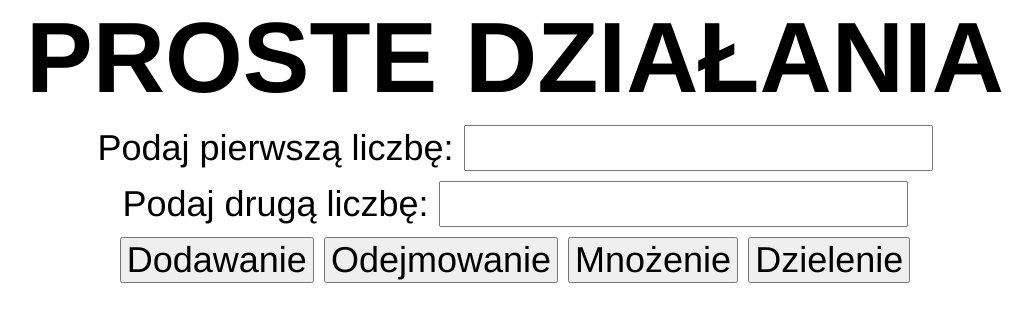
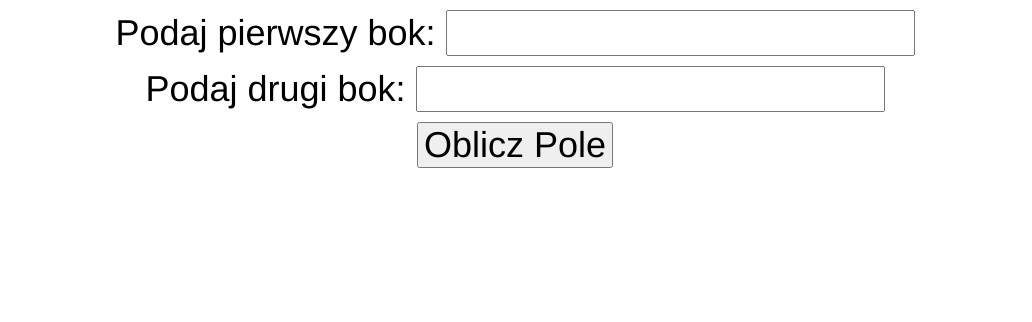
Before and after one commit to Lohonek/HTML, a plain HTML site: page JS/Proste Dzialania/strona1.html in a window 1280 px wide. Shown: the whole page, without its empty margins (125-1157 px from the left). Drawn offline with Linux system fonts and the light colour scheme.

Commit message:
Add files

```diff
--- a/JS/Proste Dzialania/app.js
+++ b/JS/Proste Dzialania/app.js
@@ -1,4 +1,4 @@
-function dodawanie() {
+function obwod() {
   var n1 = parseFloat(document.getElementById("n1").value);
   var n2 = parseFloat(document.getElementById("n2").value);
 
@@ -8,53 +8,7 @@ function dodawanie() {
   ) {
     document.getElementById("wynik").innerHTML = 'Prosze uzupelnic dwie liczby'
   } else {
-    var n3 = (n1 + n2)
-    document.getElementById("wynik").innerHTML = 'Wynik dzialania wynosi: ' + n3;
+    var n3 = (n1 * n2)
+    document.getElementById("wynik").innerHTML = 'Pole wynosi: ' + n3;
   }
 }
-
-function odejmowanie() {
-  var n1 = parseFloat(document.getElementById("n1").value);
-  var n2 = parseFloat(document.getElementById("n2").value);
-  if (
-    document.getElementById("n1").value.length == 0 ||
-    document.getElementById("n2").value.length == 0
-  ) {
-    document.getElementById("wynik").innerHTML = 'Prosze uzupelnic dwie liczby'
-  } else {
-    var n3 = (n1 - n2)
-    document.getElementById("wynik").innerHTML = 'Wynik dzialania wynosi: ' + n3;
-  }
-}
-
-function mnozenie() {
-  var n1 = parseFloat(document.getElementById("n1").value);
-  var n2 = parseFloat(document.getElementById("n2").value);
-  if (
-    document.getElementById("n1").value.length == 0 ||
-    document.getElementById("n2").value.length == 0
-  ) {
-    document.getElementById("wynik").innerHTML = 'Prosze uzupelnic dwie liczby'
-  } else {
-    var n3 = (n1 * n2)
-    document.getElementById("wynik").innerHTML = 'Wynik dzialania wynosi: ' + n3;
-  }
-}
-
-function dzielenie() {
-  var n1 = parseFloat(document.getElementById("n1").value);
-  var n2 = parseFloat(document.getElementById("n2").value);
-  if (
-    document.getElementById("n1").value.length == 0 ||
-    document.getElementById("n2").value.length == 0
-  ) {
-    document.getElementById("wynik").innerHTML = 'Prosze uzupelnic dwie liczby'
-  }
-  else if(document.getElementById("n2").value == 0){
-    document.getElementById("wynik").innerHTML = 'Nie wolno dzielic przez zero'
-  }
-  else {
-    var n3 = (n1 / n2)
-    document.getElementById("wynik").innerHTML = 'Wynik dzialania wynosi: ' + n3;
-  }
-}
--- a/JS/Proste Dzialania/strona1.html
+++ b/JS/Proste Dzialania/strona1.html
@@ -1,5 +1,6 @@
 <!DOCTYPE html>
 <html lang="en">
+
 <head>
   <meta charset="UTF-8" />
   <meta http-equiv="X-UA-Compatible" content="IE=edge" />
@@ -10,31 +11,22 @@
 
 <body>
   <div class="box">
-      <section>
-        <h1>PROSTE DZIAŁANIA</h1>
-      </section>
     <div id="firstinput">
-        Podaj pierwszą liczbę:
+      Podaj pierwszy bok:
       <input type="text" id="n1" />
     </div>
     <div id="secondinput">
-        Podaj drugą liczbę:
+      Podaj drugi bok:
       <input type="text" id="n2" />
     </div>
     <div id="buttons">
-        <button id="dodawanie" value="+" onclick="dodawanie();">
-          Dodawanie
-        </button>
-        <button id="odejmowanie" value="-" onclick="odejmowanie();">
-          Odejmowanie
-        </button>
-        <button id="mnozenie" value="*" onclick="mnozenie();">Mnożenie</button>
-        <button id="dzielenie" value="/" onclick="dzielenie();">
-          Dzielenie
+      <button id="dodawanie" value="+" onclick="obwod();">
+        Oblicz Pole
       </button>
     </div>
     <p id="wynik"></p>
   </div>
   <script src="app.js"></script>
 </body>
+
 </html>
```
Also changed, not shown: JS/Proste Dzialania/style.css (line endings or trailing spaces). Lines whose indentation alone changed are shown as unchanged.
